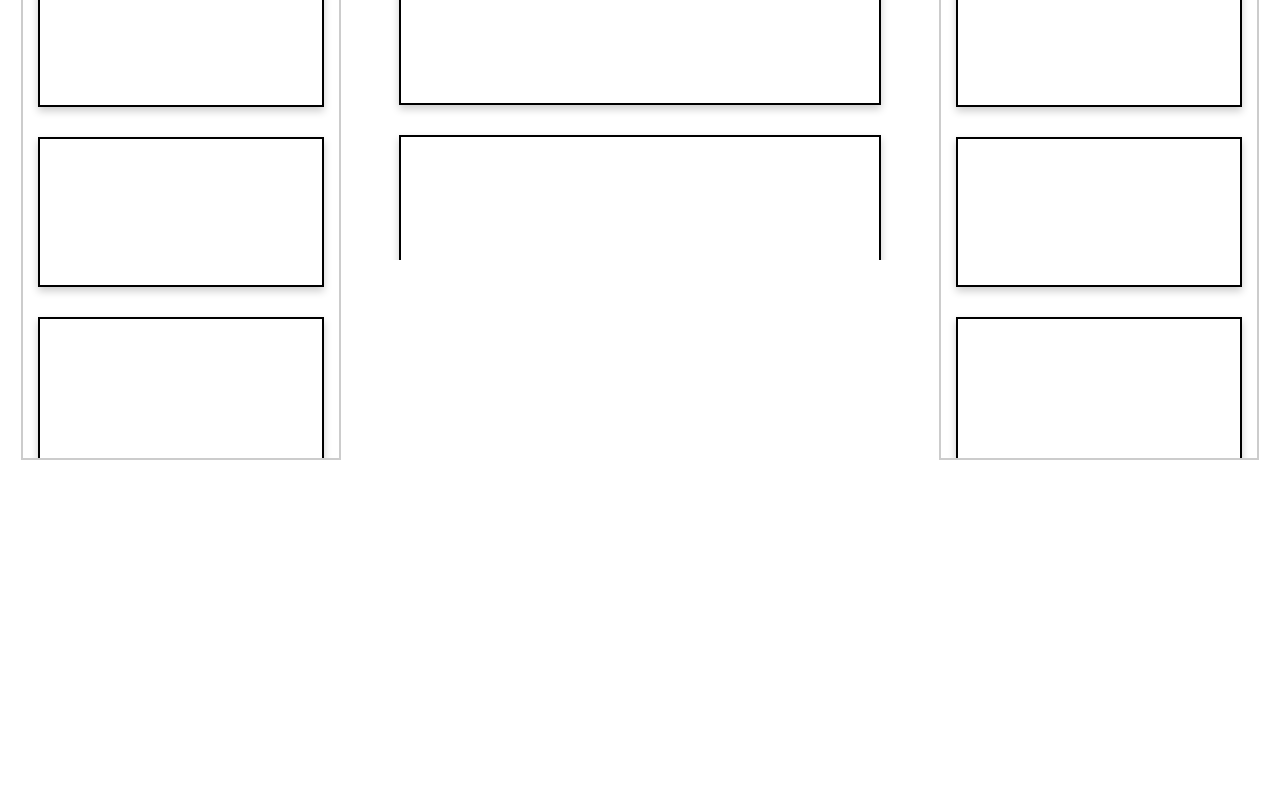
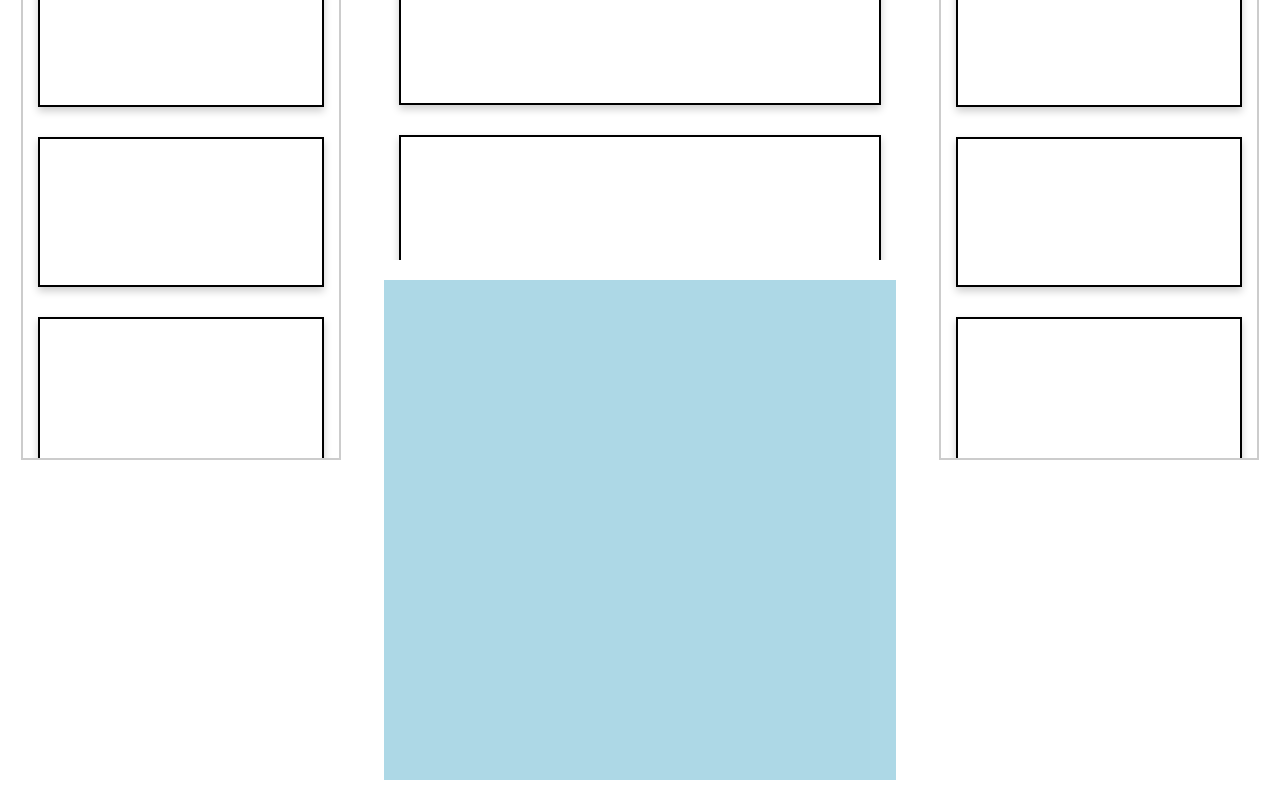
Before and after one commit to felipedeamonteiro/aircraft-frontend, a Next.js app: page /planner in a window 1280 px wide. Shown: the part 378-1178 px from the top of the page. Before the commit the page ends 838 px from the top, so only its background shows below. Built offline with nearby package versions, Linux system fonts and the light colour scheme.

Commit message:
add d3 to plot chart and home page

```diff
--- a/package.json
+++ b/package.json
@@ -9,11 +9,13 @@
     "lint": "next lint"
   },
   "dependencies": {
+    "@types/d3": "^7.1.0",
     "@types/react-icons": "^3.0.0",
     "@types/react-router-dom": "^5.3.3",
     "@types/styled-components": "^5.1.23",
     "@typescript-eslint/eslint-plugin": "^5.12.0",
     "bootstrap": "5.1.3",
+    "d3": "^7.3.0",
     "eslint-config-airbnb": "^19.0.4",
     "eslint-plugin-react": "^7.28.0",
     "next": "12.1.0",
--- /dev/null
+++ b/src/components/Barchart/index.tsx
@@ -0,0 +1,21 @@
+import React from 'react';
+import * as d3 from 'd3';
+
+const BarChart = () => {
+  return (
+    <svg
+      style={{
+        height: 500,
+        width: "100%",
+        marginRight: "0px",
+        marginLeft: "0px",
+      }}
+    >
+      <g className="plot-area" />
+      <g className="x-axis" />
+      <g className="y-axis" />
+    </svg>
+  );
+}
+
+export default BarChart;
--- a/src/components/HomePage/index.tsx
+++ b/src/components/HomePage/index.tsx
@@ -7,7 +7,9 @@ const HomePage: React.FC = () => {
   return (
     <Container>
       <h1>Welcome to Felipe's Aircrafts planner!</h1>
-      <Button onClick={() => router.push('/planner')}>Access the system</Button>
+      <Button onClick={() => router.push('/planner')}>
+        <p>Access the system</p>
+      </Button>
     </Container>
   );
 }
--- a/src/components/PlannerPage/index.tsx
+++ b/src/components/PlannerPage/index.tsx
@@ -1,4 +1,4 @@
-import React from 'react';
+import React, { useRef, useEffect, useState } from 'react';
 import {
   Container,
   DateContainer,
@@ -13,8 +13,25 @@ import {
   Timeline
 } from './styles';
 import { ImArrowRight } from 'react-icons/im';
+import Barchart from '../Barchart';
+import {useWindowSize} from '../../hooks/useDeviceScreenSize';
 
 const PlannerPage: React.FC = () => {
+  const targetRef = useRef<any>();
+  const [dimensions, setDimensions] = useState({ width: 0, height: 0 });
+  const windowSize = useWindowSize();
+
+  useEffect(() => {
+    if (targetRef.current) {
+      setDimensions({
+        width: targetRef.current.offsetWidth,
+        height: targetRef.current.offsetHeight
+      });
+    }
+  }, [windowSize]);
+
+  // dimensions state will be used to set the barchart width
+
   return (
     <Container>
       <DateContainer>
@@ -70,8 +87,8 @@ const PlannerPage: React.FC = () => {
             <Card />
             <Card />
           </RotationCards>
-          <Timeline>
-
+          <Timeline ref={targetRef}>
+            <Barchart />
           </Timeline>
         </RotationContainer>
         <FlightsContainer>
--- a/src/components/PlannerPage/styles.ts
+++ b/src/components/PlannerPage/styles.ts
@@ -44,8 +44,7 @@ export const AircraftsContainer = styled.div`
   display: flex;
   flex-direction: column;
   align-items: center;
-  justify-content: center;
-
+  justify-content: flex-start;
 `;
 
 export const RotationContainer = styled.div`
@@ -99,6 +98,7 @@ export const Card = styled.div`
   margin: 15px;
   border: 2px solid #000;
   box-shadow: 0 4px 8px 0 rgba(0, 0, 0, 0.2);
+  cursor: pointer;
 
   p + p {
     margin-bottom: 0;
@@ -184,4 +184,7 @@ export const RotationCards = styled.div`
 
 export const Timeline = styled.div`
   display: flex;
+  margin: 20px 0;
+  width: 100%;
+  background: lightblue;
 `;
--- /dev/null
+++ b/src/hooks/useDeviceScreenSize.tsx
@@ -0,0 +1,27 @@
+import { useState, useEffect } from 'react';
+
+interface IUseDeviceScreenSizeProps {
+  width?: number | undefined;
+  height?: number | undefined;
+}
+
+export const useWindowSize = () => {
+  const [windowSize, setWindowSize] = useState<IUseDeviceScreenSizeProps>({
+    width: undefined,
+    height: undefined,
+  });
+
+  useEffect(() => {
+    function handleSize() {
+      setWindowSize({
+        width: window.innerWidth,
+        height: window.innerHeight,
+      });
+    }
+
+    window.addEventListener('resize', handleSize);
+    handleSize();
+    return () => window.removeEventListener('resize', handleSize);
+  }, []);
+  return windowSize;
+};
```
Also changed, not shown: src/components/HomePage/styles.ts (+7 -0 lines), 1 other file (tests, documents, lock files or other folders).
